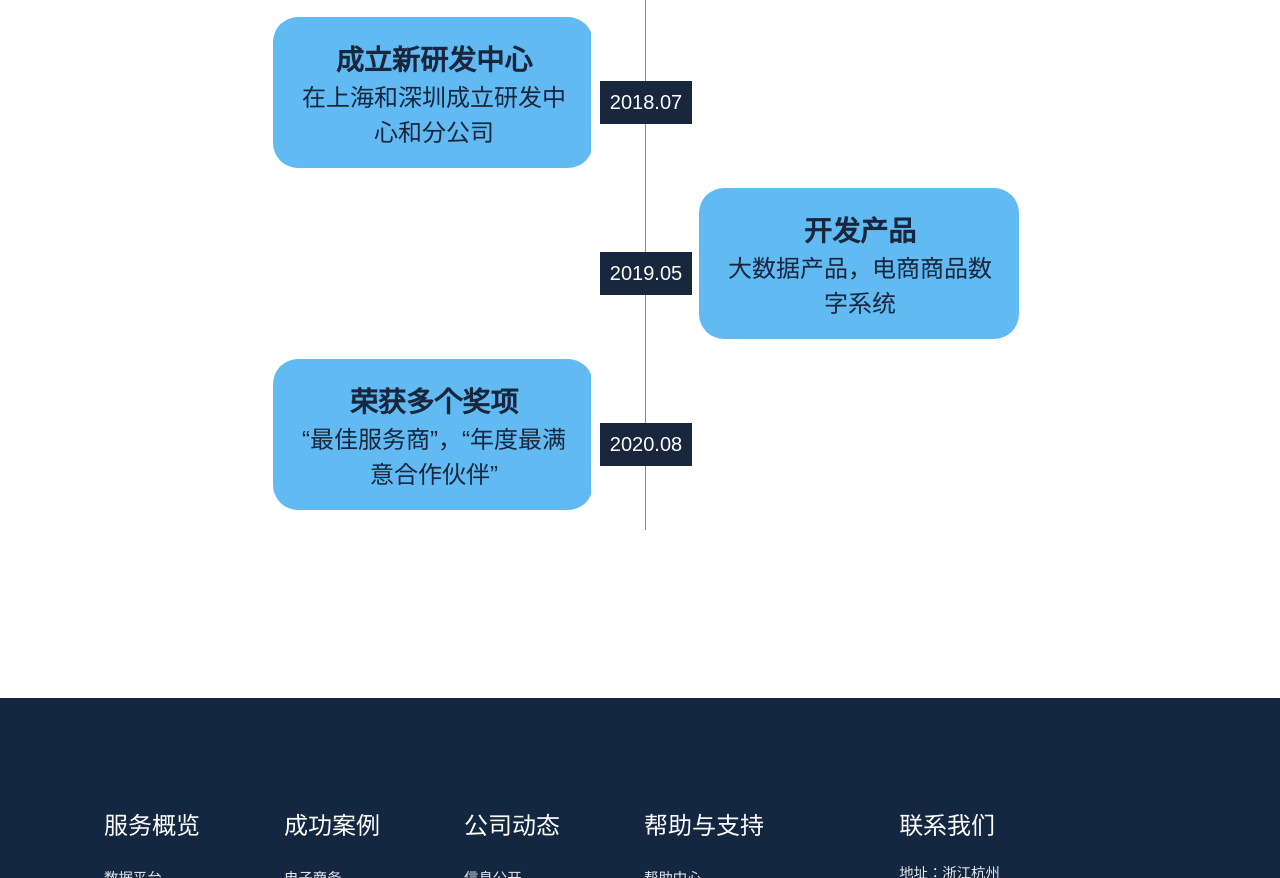
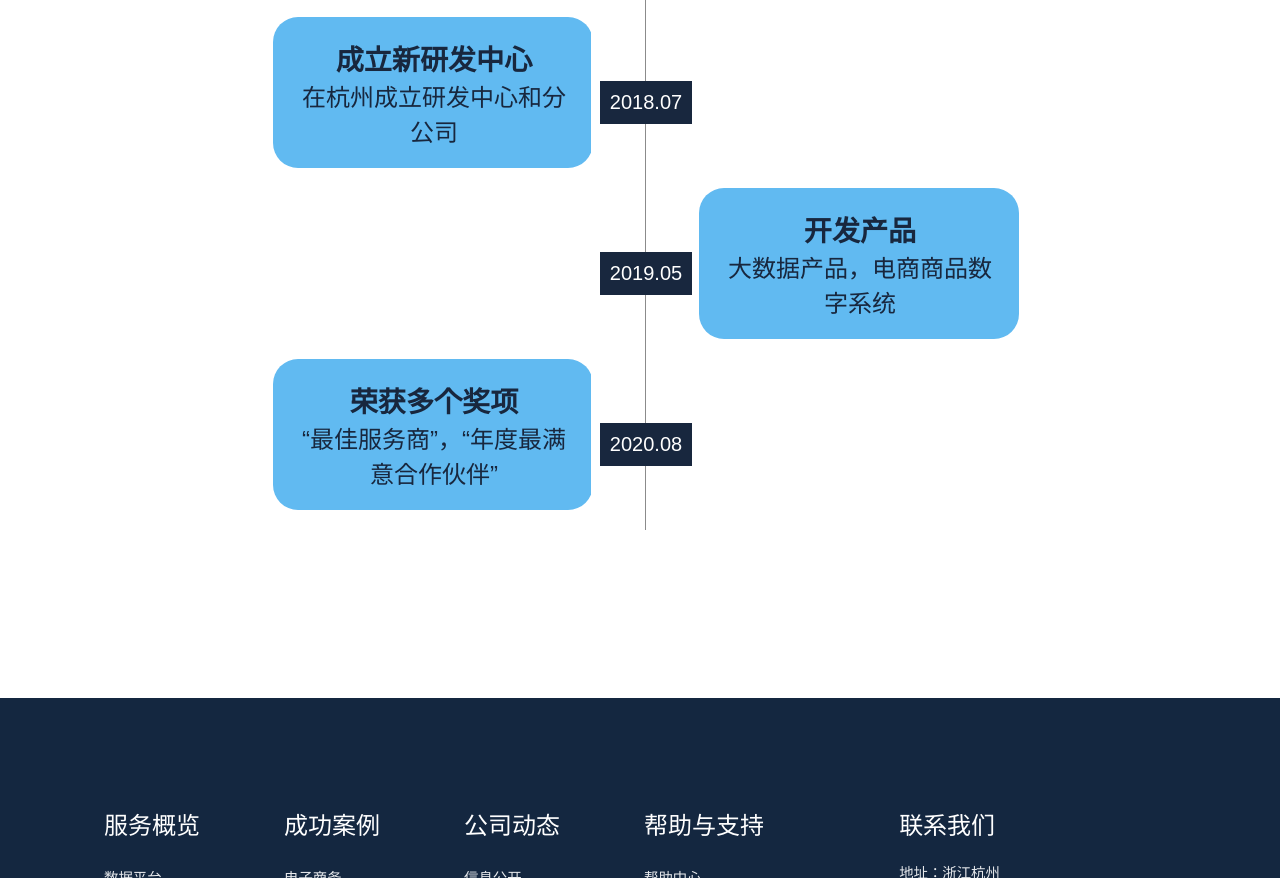
Before and after one commit to iweimiao/iweimiao.github.io, a plain HTML site: page index.html in a window 1280 px wide. Shown: the part 4386-5264 px from the top of the page. Drawn offline with nearby package versions, Linux system fonts and the light colour scheme.

Commit message:
Update index.html

```diff
--- a/index.html
+++ b/index.html
@@ -337,7 +337,7 @@
             </div>
             <div class="text">
               <h3>成立新研发中心</h3>
-              <p>在上海和深圳成立研发中心和分公司</p>
+              <p>在杭州成立研发中心和分公司</p>
             </div>
           </div>
           <div class="history-item ">
```
